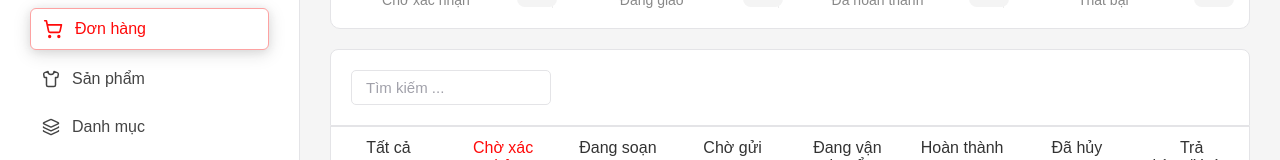
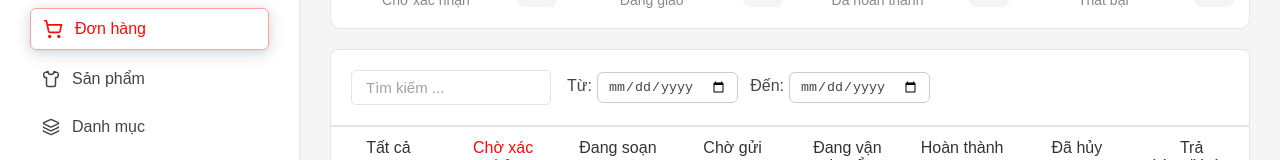
Before and after one commit to Vinh-Dang21/FE-DATN-FIYO, a Next.js app: page /order in a window 1280 px wide. Shown: the part 141-301 px from the top of the page. Built offline with nearby package versions, Linux system fonts and the light colour scheme; no server answers.

Commit message:
fe order

```diff
--- a/src/app/order/order.module.css
+++ b/src/app/order/order.module.css
@@ -215,7 +215,6 @@
 
 /* cac chuc nang */
 .searchProduct {
-
   padding: 20px;
   background-color: #fff;
   border: 1px solid #e4e4e7;
@@ -238,6 +237,32 @@
   outline: none;
   transition: border 0.2s;
 }
+
+.searchBarWrapper {
+  display: flex;
+  justify-content: left;
+  align-items: center;
+  gap: 16px;
+  flex-wrap: wrap; /* Cho responsive nếu bị nhỏ */
+}
+
+.dateFilterBar {
+ color: #444;
+  margin-top: 0;
+  display: flex;
+  gap: 12px;
+  align-items: center;
+}
+
+.dateInput {
+  padding: 6px 10px;
+  border-radius: 6px;
+  border: 1px solid #ccc;
+  background-color: #fff;
+  color: #444;
+  margin-left: 5px;
+}
+
 
 .searchAddBar .searchInput:focus {
   border-color: #d90429;
@@ -508,3 +533,5 @@
   align-items: center;
   justify-content: center;
 }
+
+/* Ví dụ trong order.module.css */
--- a/src/app/order/page.tsx
+++ b/src/app/order/page.tsx
@@ -79,6 +79,8 @@ interface Voucher {
 
 
 export default function Order() {
+  const [fromDate, setFromDate] = useState<string>("");
+  const [toDate, setToDate] = useState<string>("");
   const [orders, setOrders] = useState<Order[]>([]);
   const [filteredStatus, setFilteredStatus] = useState<string>("pending");
   const [statusCounts, setStatusCounts] = useState({
@@ -127,8 +129,16 @@ export default function Order() {
     const fetchFilteredOrders = async () => {
       try {
         let url = "http://localhost:3000/orders/filter";
+        const params = new URLSearchParams();
+
         if (filteredStatus !== "all") {
-          url += `?status_order=${filteredStatus}`;
+          params.append("status_order", filteredStatus);
+        }
+        if (fromDate) params.append("fromDate", fromDate);
+        if (toDate) params.append("toDate", toDate);
+
+        if (params.toString()) {
+          url += `?${params.toString()}`;
         }
 
         const res = await fetch(url);
@@ -137,7 +147,7 @@ export default function Order() {
         if (data.status && Array.isArray(data.result)) {
           setOrders(data.result);
         } else {
-          setOrders([]); // clear nếu không có dữ liệu
+          setOrders([]);
         }
       } catch (error) {
         console.error("Lỗi khi lọc đơn hàng:", error);
@@ -145,7 +155,8 @@ export default function Order() {
     };
 
     fetchFilteredOrders();
-  }, [filteredStatus]);
+  }, [filteredStatus, fromDate, toDate]); // ✅ phải có đủ 3 biến
+
 
 
   const handleUpdateStatus = async (orderId: string, newStatus: string) => {
@@ -231,6 +242,7 @@ export default function Order() {
         </div>
 
         <div className={styles.searchProduct}>
+          <div className={styles.searchBarWrapper}>
             <div className={styles.searchAddBar}>
               <input
                 type="text"
@@ -238,7 +250,30 @@ export default function Order() {
                 className={styles.searchInput}
               />
             </div>
+
+            <div className={styles.dateFilterBar}>
+              <label>
+                Từ:
+                <input
+                  type="date"
+                  className={styles.dateInput}
+                  value={fromDate}
+                  onChange={(e) => setFromDate(e.target.value)}
+                />
+              </label>
+              <label>
+                Đến:
+                <input
+                  type="date"
+                  className={styles.dateInput}
+                  value={toDate}
+                  onChange={(e) => setToDate(e.target.value)}
+                />
+              </label>
             </div>
+          </div>
+        </div>
+
         <Tabs onFilter={(status) => setFilteredStatus(status)} />
         <div className={styles.usertList}>
           <table className={styles.userTable}>
--- a/src/app/products/page.tsx
+++ b/src/app/products/page.tsx
@@ -883,10 +883,7 @@ export default function Product() {
                       ))}
                     </ul>
 
-                    <div className={styles.actionGroup}>
-                      <button onClick={() => handleEditVariant(index)}>Sửa</button>
-                      <button onClick={() => handleDeleteVariant(index)}>Xoá</button>
-                    </div>
+
                   </div>
                 ))}
               </div>
```
Also changed, not shown: src/app/orderdetail/[id]/orderdetail.module.css (+24 -0 lines), src/app/orderdetail/[id]/page.tsx (+66 -5 lines). Lines whose indentation alone changed are shown as unchanged.
